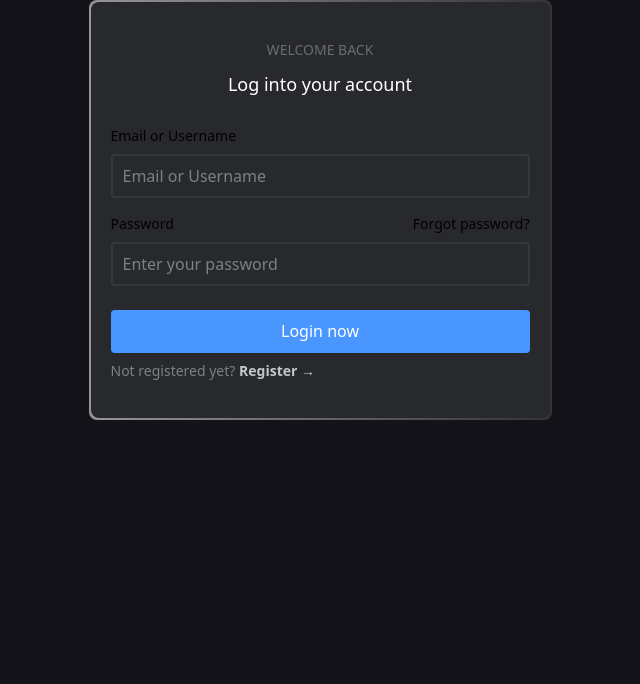
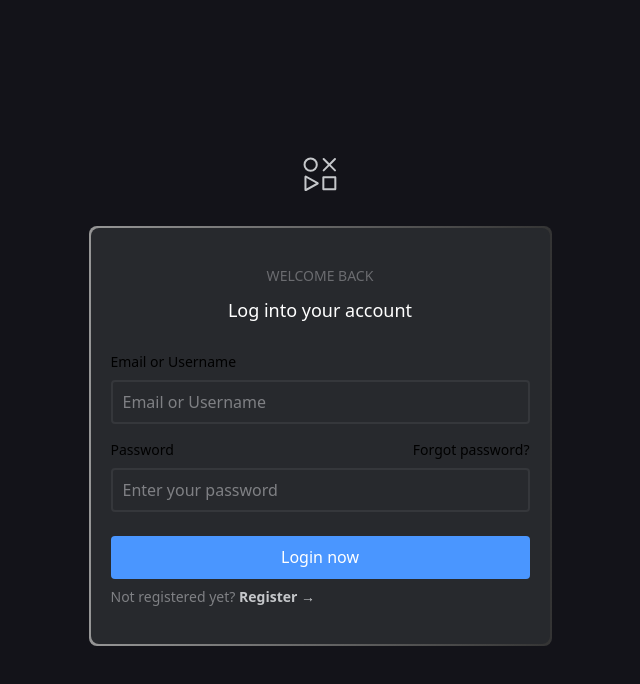
Before and after one commit to ankit64jangir/ideal-winner, a Next.js app: page / in a window 1280 px wide. Shown: the top 684 px of the page, without its empty margins (320-960 px from the left). Built offline with nearby package versions, Linux system fonts and the light colour scheme.

Commit message:
chore: auth refactor and add logo

```diff
--- /dev/null
+++ b/src/components/Auth/LogIn.tsx
@@ -0,0 +1,40 @@
+import { useRouter } from "next/router";
+import React from "react";
+import Button from "../core/Button";
+import Input from "../core/Input";
+
+function Login() {
+  const router = useRouter();
+  return (
+    <div className="bg-gradient-to-r from-[#969696] to-[#343434] w-[463px] h-[420px] p-[2px] rounded-lg">
+      <div className="bg-[#27292D] h-full w-full flex flex-col justify-center items-center px-5 rounded-lg">
+        <div className="flex flex-col items-center mb-7">
+          <span className="text-sm text-[#6B6C70]">WELCOME BACK</span>
+          <span className="text-lg text-white mt-2.5">
+            Log into your account
+          </span>
+        </div>
+        <Input label="Email or Username" placeholder="Email or Username" />
+        <Input
+          label="Password"
+          placeholder="Enter your password"
+          rightText="Forgot password?"
+          type="password"
+        />
+        <Button
+          text="Login now"
+          onClick={() => {
+            router.push("/home", undefined, { shallow: true });
+          }}
+          className="mt-2"
+        />
+        <p className="mt-2 self-start text-[#7F8084] text-sm cursor-pointer">
+          Not registered yet?{" "}
+          <span className="text-[#C5C7CA] font-bold">Register →</span>
+        </p>
+      </div>
+    </div>
+  );
+}
+
+export default Login;
--- /dev/null
+++ b/src/components/Auth/SignUp.tsx
@@ -0,0 +1,40 @@
+import { useRouter } from "next/router";
+import React from "react";
+import Button from "../core/Button";
+import Input from "../core/Input";
+
+function SignUp() {
+  const router = useRouter();
+  return (
+    <div className="bg-gradient-to-r from-[#969696] to-[#343434] w-[463px] h-[420px] p-[2px] rounded-lg">
+      <div className="bg-[#27292D] h-full w-full flex flex-col justify-center items-center px-5 rounded-lg">
+        <div className="flex flex-col items-center mb-7">
+          <span className="text-sm text-[#6B6C70]">WELCOME BACK</span>
+          <span className="text-lg text-white mt-2.5">
+            Log into your account
+          </span>
+        </div>
+        <Input label="Email or Username" placeholder="Email or Username" />
+        <Input
+          label="Password"
+          placeholder="Enter your password"
+          rightText="Forgot password?"
+          type="password"
+        />
+        <Button
+          text="Login now"
+          onClick={() => {
+            router.push("/home", undefined, { shallow: true });
+          }}
+          className="mt-2"
+        />
+        <p className="mt-2 self-start text-[#7F8084] text-sm cursor-pointer">
+          Not registered yet?{" "}
+          <span className="text-[#C5C7CA] font-bold">Register →</span>
+        </p>
+      </div>
+    </div>
+  );
+}
+
+export default SignUp;
--- a/src/pages/index.tsx
+++ b/src/pages/index.tsx
@@ -1,39 +1,13 @@
-import Button from "@/components/core/Button";
-import Input from "@/components/core/Input";
-import { useRouter } from "next/router";
+import LogIn from "@/components/Auth/LogIn";
+import { Logo } from "@/utils/icons";
 
 const Home = () => {
-  const router = useRouter();
   return (
-    <div className="bg-primaryBG flex items-center flex-col w-screen h-screen">
-      <div className="bg-gradient-to-r from-[#969696] to-[#343434] w-[463px] h-[420px] p-[2px] rounded-lg">
-        <div className="bg-[#27292D] h-full w-full flex flex-col justify-center items-center px-5 rounded-lg">
-          <div className="flex flex-col items-center mb-7">
-            <span className="text-sm text-[#6B6C70]">WELCOME BACK</span>
-            <span className="text-lg text-white mt-2.5">
-              Log into your account
-            </span>
-          </div>
-          <Input label="Email or Username" placeholder="Email or Username" />
-          <Input
-            label="Password"
-            placeholder="Enter your password"
-            rightText="Forgot password?"
-            type="password"
-          />
-          <Button
-            text="Login now"
-            onClick={() => {
-              router.push("/home", undefined, { shallow: true });
-            }}
-            className="mt-2"
-          />
-          <p className="mt-2 self-start text-[#7F8084] text-sm cursor-pointer">
-            Not registered yet?{" "}
-            <span className="text-[#C5C7CA] font-bold">Register →</span>
-          </p>
-        </div>
+    <div className="bg-primaryBG flex items-center flex-col w-screen h-screen justify-center">
+      <div className="mb-8">
+        <Logo />
       </div>
+      <LogIn />
     </div>
   );
 };
--- a/src/utils/icons.tsx
+++ b/src/utils/icons.tsx
@@ -78,3 +78,16 @@ export const CommentIcon = ({ color, size }: IconProps) => {
     </svg>
   );
 };
+
+export const Logo = ({ color, size }: IconProps) => {
+  return (
+    <svg width={40} height={40} viewBox="0 0 40 40" fill="none">
+      <path
+        fillRule="evenodd"
+        clipRule="evenodd"
+        d="M5.531 10.666a5.135 5.135 0 1 1 10.271 0 5.135 5.135 0 0 1-10.27 0Zm5.136-7.135a7.135 7.135 0 1 0 0 14.271 7.135 7.135 0 0 0 0-14.271Zm5.267 25.803L6.467 34.57V24.096l9.467 5.238ZM6.322 21.73a1.25 1.25 0 0 0-1.855 1.094v13.019a1.25 1.25 0 0 0 1.855 1.094l11.767-6.51a1.25 1.25 0 0 0 0-2.187L6.322 21.73Zm16.011 1.853c0-.69.56-1.25 1.25-1.25h11.5c.69 0 1.25.56 1.25 1.25v11.5c0 .69-.56 1.25-1.25 1.25h-11.5c-.69 0-1.25-.56-1.25-1.25v-11.5Zm2 .75v10h10v-10h-10ZM35.707 5.707a1 1 0 0 0-1.414-1.414l-4.96 4.96-4.96-4.96a1 1 0 1 0-1.413 1.414l4.96 4.96-4.96 4.959a1 1 0 1 0 1.414 1.414l4.96-4.96 4.959 4.96a1 1 0 1 0 1.414-1.414l-4.96-4.96 4.96-4.96Z"
+        fill="#C5C7CA"
+      />
+    </svg>
+  );
+};
```
